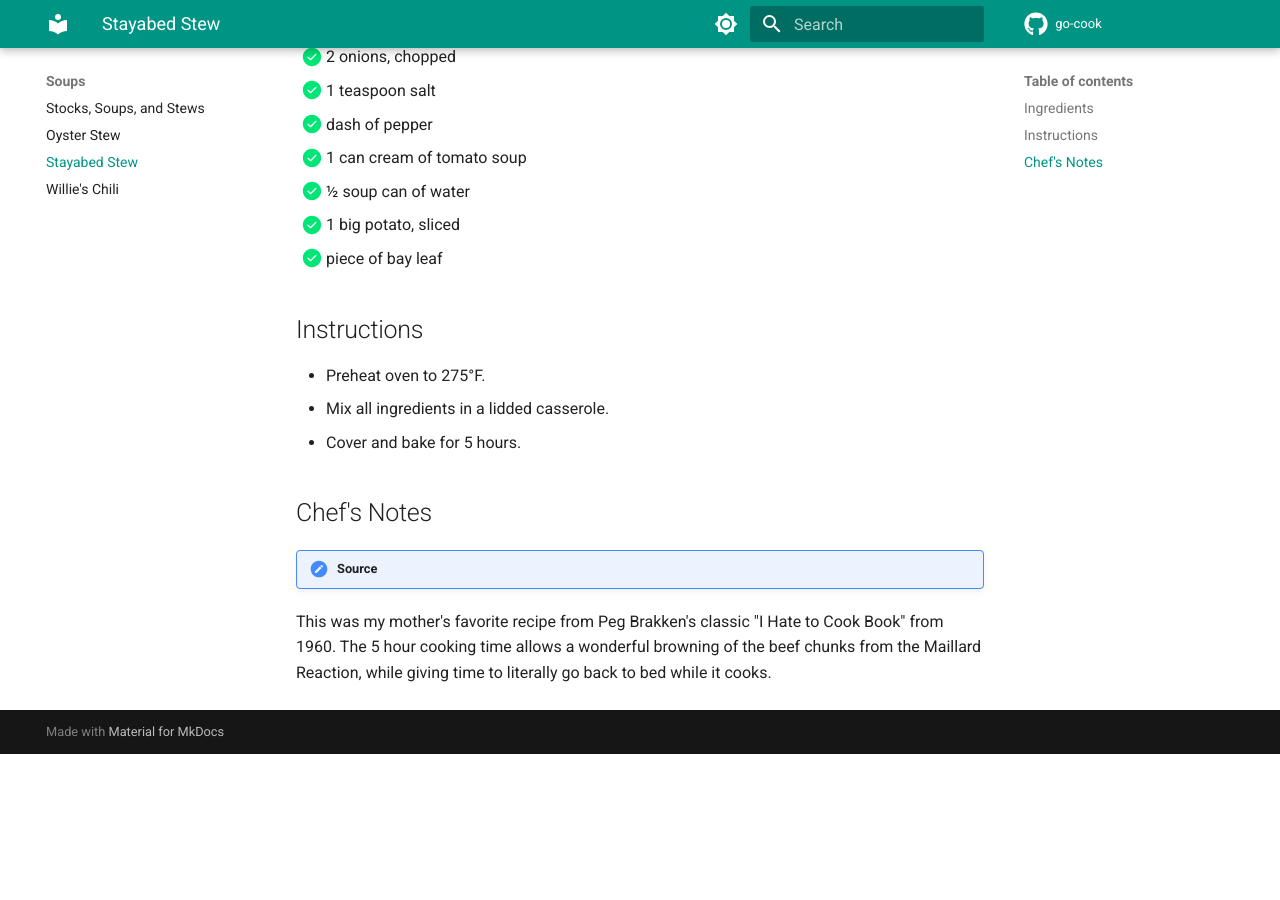
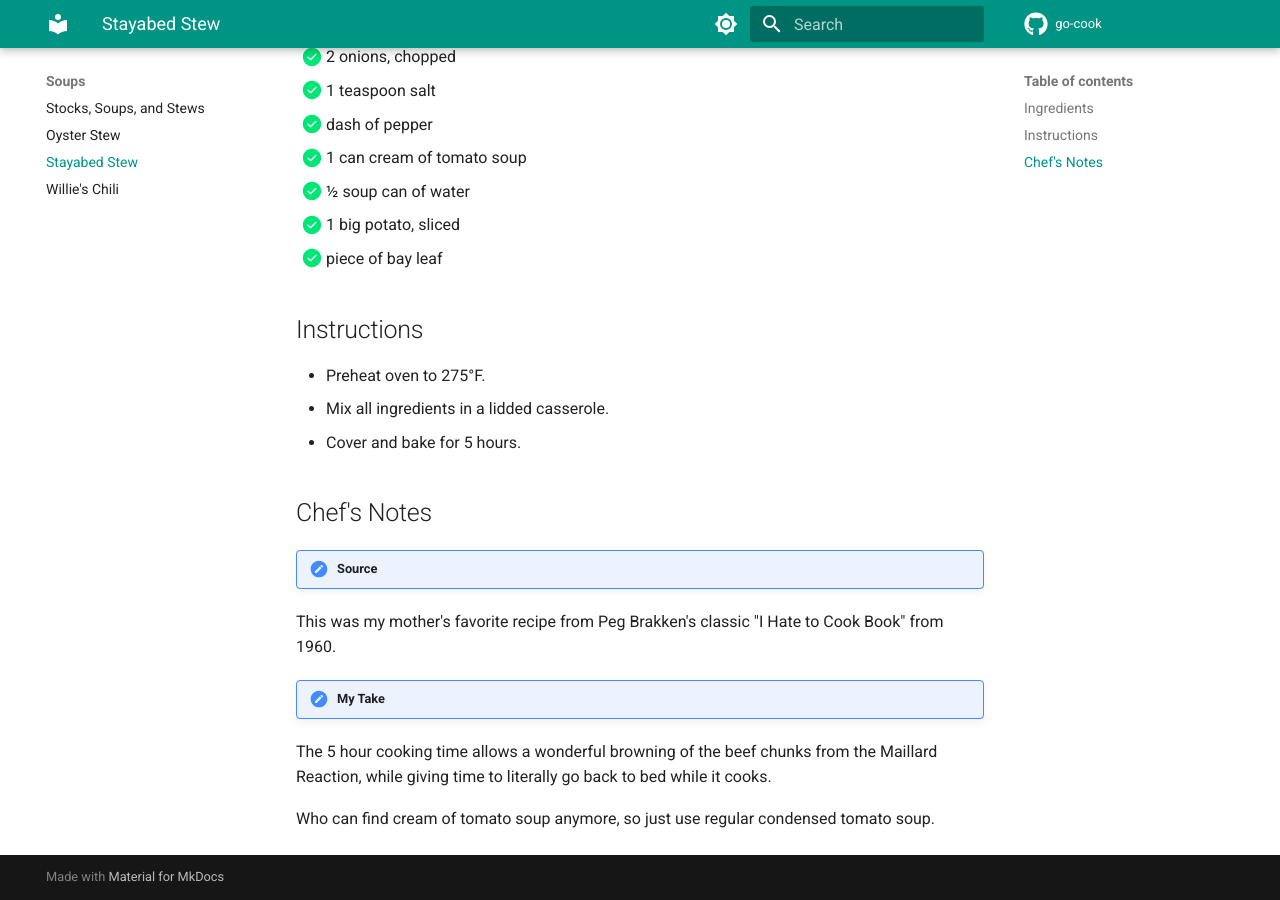
Before and after one commit to tomwillis608/go-cook, an MkDocs documentation site: the page built from cookbook/soups/stayabed-stew.md, in a window 1280 px wide and 900 px high, scrolled down 507 px. Built offline with MkDocs 1.6.1 and Material for MkDocs 9.7.7, drawn with Linux system fonts in a browser that asks for light colours; comment, search, counter and statistics services are not loaded; before the commit the page ends 1261 px from its top, so only the background shows below that.

Commit message:
adjust notes

```diff
--- a/cookbook/soups/stayabed-stew.md
+++ b/cookbook/soups/stayabed-stew.md
@@ -34,6 +34,13 @@ My first dump-and-bake.
 !!! note "Source"
 
 This was my mother's favorite recipe from Peg Brakken's classic
-"I Hate to Cook Book" from 1960. The 5 hour cooking time allows a wonderful
+"I Hate to Cook Book" from 1960.
+
+!!! note "My Take"
+
+The 5 hour cooking time allows a wonderful
 browning of the beef chunks from the Maillard Reaction, while giving time
 to literally go back to bed while it cooks.
+
+Who can find cream of tomato soup anymore, so just use
+regular condensed tomato soup.
```
